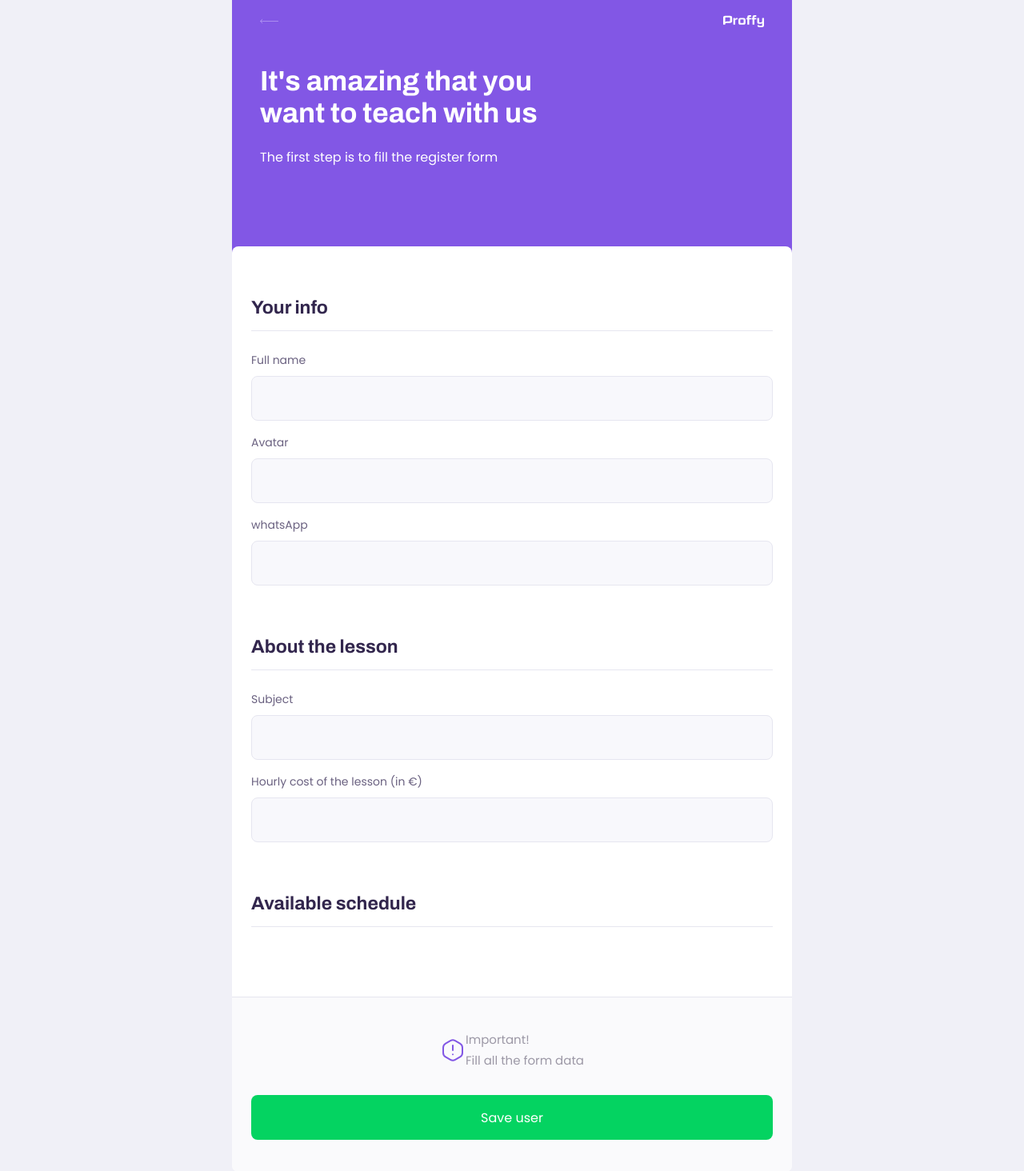
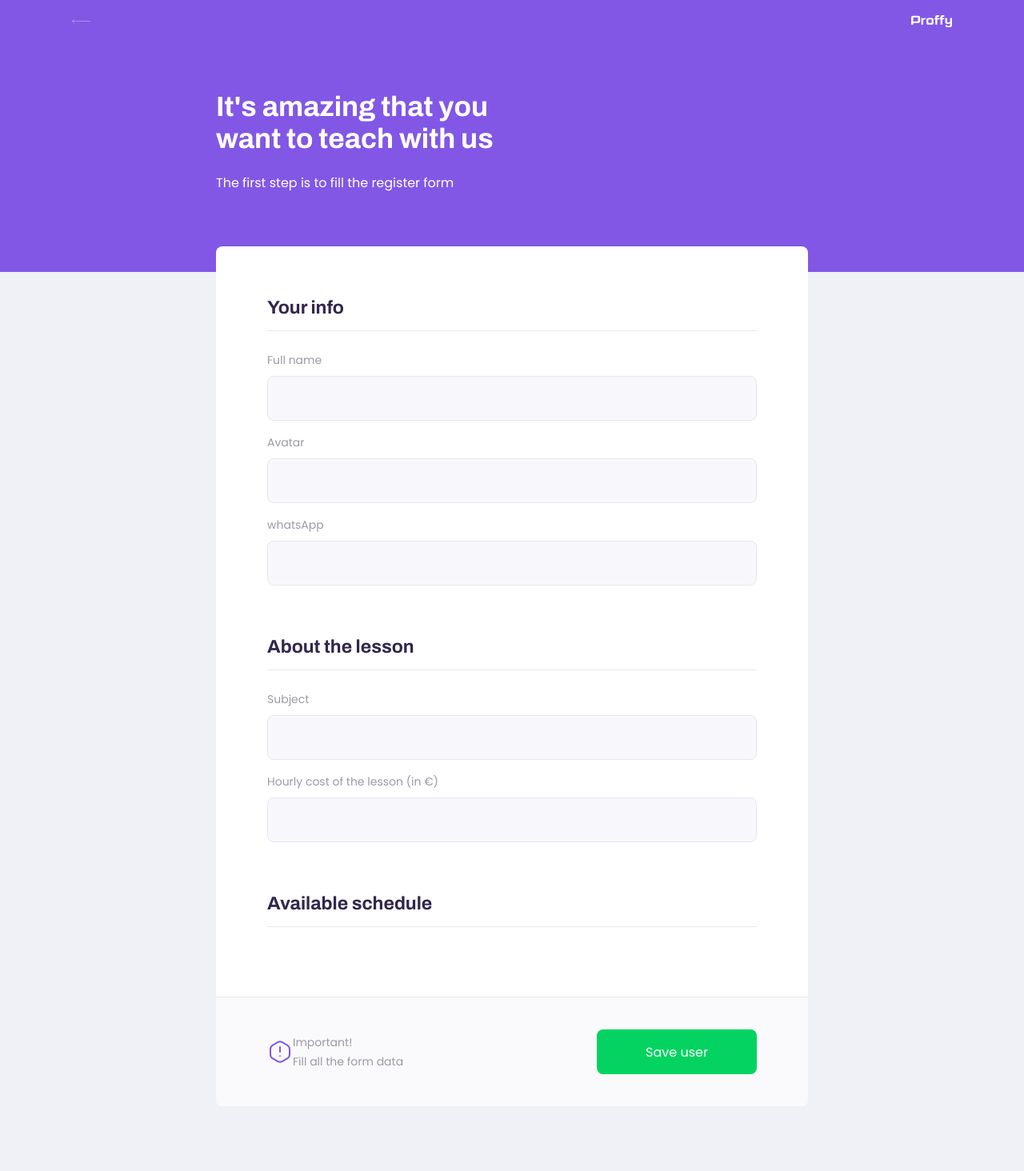
Before and after one commit to MarcoDSilva/Proffy, a React (Create React App) app in the folder frontend/: page /teaching in a window 1280 px wide. Shown: the whole page at 80% size. After the commit the page ends 1383 px from the top, so only its background shows below. Built offline with nearby package versions, Linux system fonts and the light colour scheme; the HTML template or start-up script is replaced by a standard one.

Commit message:
some css

```diff
--- a/frontend/src/pages/teacherForm/teacherForm.css
+++ b/frontend/src/pages/teacherForm/teacherForm.css
@@ -38,6 +38,10 @@
     border-bottom: 1px solid var(--color-line-in-white);
 }
 
+#page-teacher-form main label{
+    color: var(--color-text-complement);
+}
+
 #page-teacher-form main footer{
     padding: 4rem 2.4rem;
     background: var(--color-box-footer);
@@ -49,8 +53,8 @@
     display:flex;
     align-items: center;
     justify-content: center;
-    font-size:1.5rem;
-    line-height: 2.6rem;
+    font-size:1.4rem;
+    line-height: 2.4rem;
     color: var(--color-text-complement);
 }
 
@@ -74,3 +78,34 @@
 #page-teacher-form main footer button:hover{
     background-color: var(--color-secondary-dark);
 }
+
+@media(min-width:700px) {
+    #page-teacher-form{
+        max-width: 100vw;
+    }
+
+    #page-teacher-form .page-header .header-content{
+        margin-bottom: 0;
+    }
+
+    #page-teacher-form main fieldset{
+        padding: 0 6.4rem;
+    }
+
+    #page-teacher-form main footer{
+        padding: 4.0rem 6.4rem;
+        display: flex;
+        align-items: center;
+        justify-content: space-between;
+    }
+
+    #page-teacher-form main footer p{
+        justify-content: space-between;
+    }
+
+    #page-teacher-form main footer button{
+        width:20rem;
+        margin-top:0;
+    }
+
+}
```
